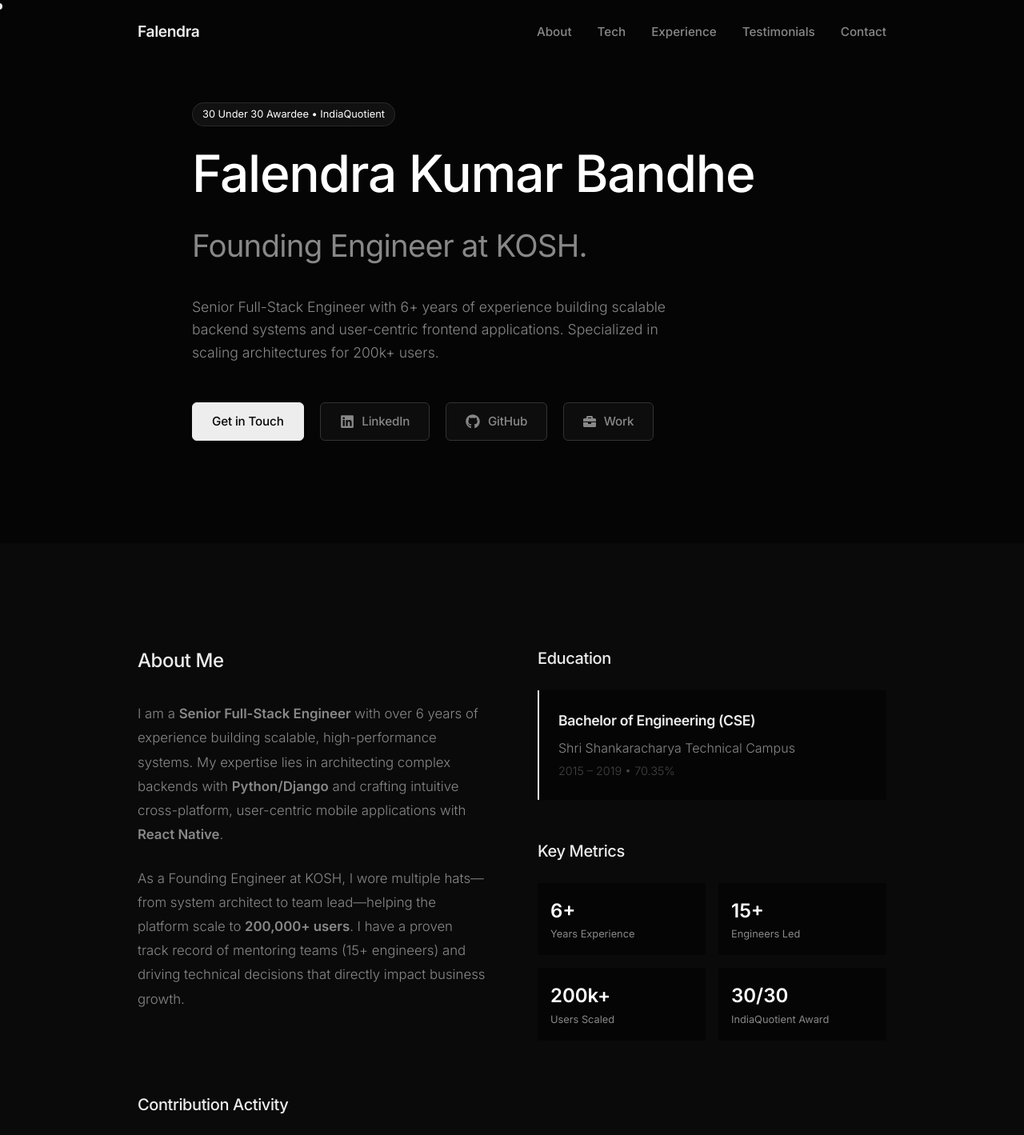
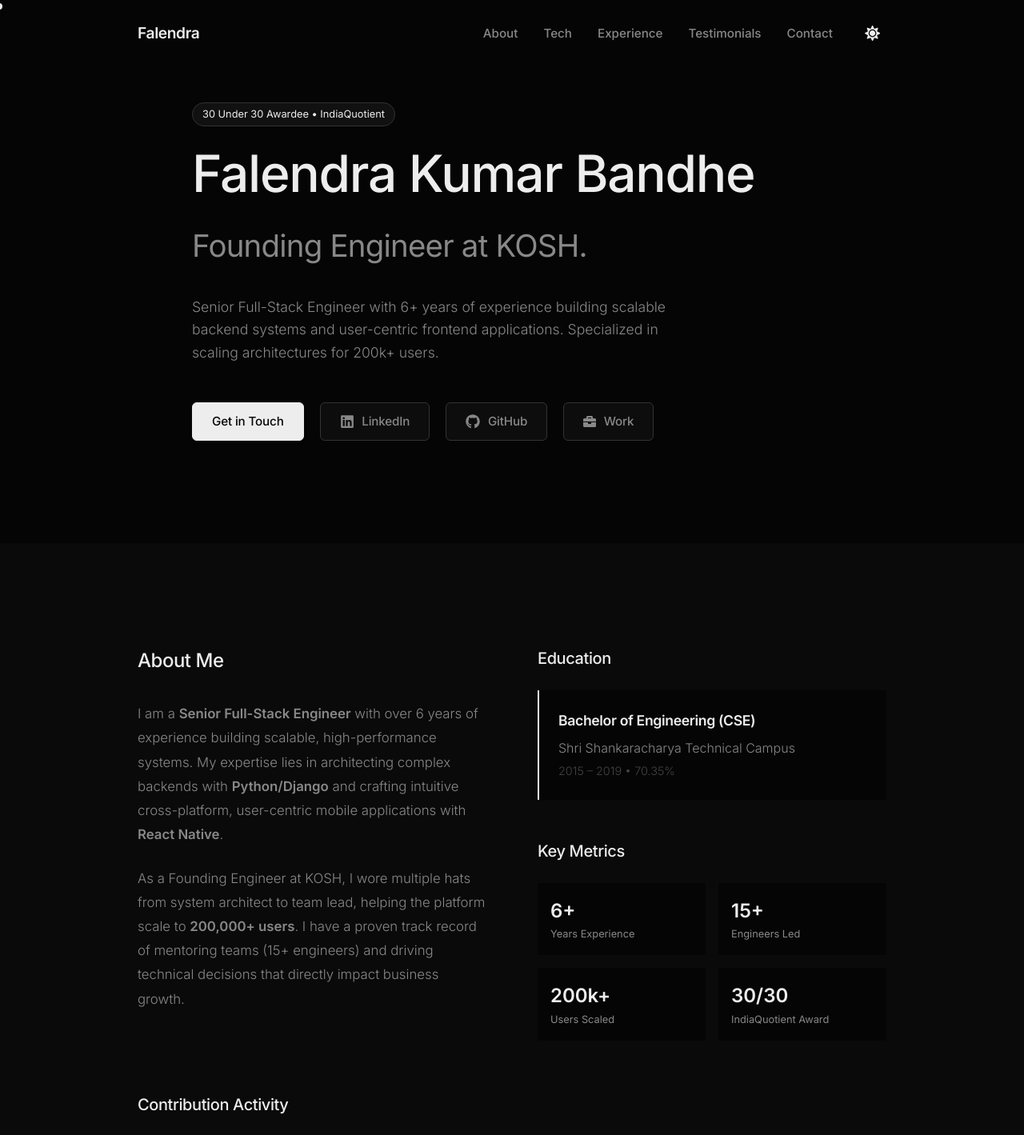
Before and after one commit to falendra/portfolio, a React (Vite) app: page / in a window 1280 px wide. Shown: the top 1419 px of the page at 80% size. Built offline with nearby package versions, Linux system fonts and the light colour scheme.

Commit message:
feat: Implement dark/light theme toggle, update UI to use CSS variables,

```diff
--- a/src/components/About.jsx
+++ b/src/components/About.jsx
@@ -16,7 +16,7 @@
                         My expertise lies in architecting complex backends with <strong>Python/Django</strong> and crafting intuitive cross-platform, user-centric mobile applications with <strong>React Native</strong>.
                     </p>
                     <p style={{ marginBottom: '1.5rem', fontSize: '1.05rem', lineHeight: '1.8' }}>
-                        As a Founding Engineer at KOSH, I wore multiple hats—from system architect to team lead—helping the platform scale to <strong>200,000+ users</strong>.
+                        As a Founding Engineer at KOSH, I wore multiple hats from system architect to team lead, helping the platform scale to <strong>200,000+ users</strong>.
                         I have a proven track record of mentoring teams (15+ engineers) and driving technical decisions that directly impact business growth.
                     </p>
                 </motion.div>
@@ -41,19 +41,19 @@
                     <h3 style={{ fontSize: '1.25rem', marginTop: '3rem', marginBottom: '1.5rem', color: 'var(--text-primary)' }}>Key Metrics</h3>
                     <div className="metrics-grid" style={{ display: 'grid', gap: '1rem' }}>
                         <div style={{ background: 'var(--bg-primary)', padding: '1rem', borderRadius: '4px' }}>
-                            <div style={{ fontSize: '1.5rem', fontWeight: 700, color: '#fff' }}>6+</div>
+                            <div style={{ fontSize: '1.5rem', fontWeight: 700, color: 'var(--text-primary)' }}>6+</div>
                             <div style={{ fontSize: '0.8rem', color: 'var(--text-secondary)' }}>Years Experience</div>
                         </div>
                         <div style={{ background: 'var(--bg-primary)', padding: '1rem', borderRadius: '4px' }}>
-                            <div style={{ fontSize: '1.5rem', fontWeight: 700, color: '#fff' }}>15+</div>
+                            <div style={{ fontSize: '1.5rem', fontWeight: 700, color: 'var(--text-primary)' }}>15+</div>
                             <div style={{ fontSize: '0.8rem', color: 'var(--text-secondary)' }}>Engineers Led</div>
                         </div>
                         <div style={{ background: 'var(--bg-primary)', padding: '1rem', borderRadius: '4px' }}>
-                            <div style={{ fontSize: '1.5rem', fontWeight: 700, color: '#fff' }}>200k+</div>
+                            <div style={{ fontSize: '1.5rem', fontWeight: 700, color: 'var(--text-primary)' }}>200k+</div>
                             <div style={{ fontSize: '0.8rem', color: 'var(--text-secondary)' }}>Users Scaled</div>
                         </div>
                         <div style={{ background: 'var(--bg-primary)', padding: '1rem', borderRadius: '4px' }}>
-                            <div style={{ fontSize: '1.5rem', fontWeight: 700, color: '#fff' }}>30/30</div>
+                            <div style={{ fontSize: '1.5rem', fontWeight: 700, color: 'var(--text-primary)' }}>30/30</div>
                             <div style={{ fontSize: '0.8rem', color: 'var(--text-secondary)' }}>IndiaQuotient Award</div>
                         </div>
                     </div>
--- a/src/components/Hero.jsx
+++ b/src/components/Hero.jsx
@@ -15,11 +15,11 @@
                             display: 'inline-block',
                             padding: '0.25rem 0.75rem',
                             borderRadius: '100px',
-                            background: 'rgba(255,255,255,0.05)',
-                            color: '#fff',
+                            background: 'var(--bg-card)',
+                            color: 'var(--text-primary)',
                             fontSize: '0.8rem',
                             marginBottom: '1.5rem',
-                            border: '1px solid rgba(255,255,255,0.1)'
+                            border: '1px solid var(--accent-subtle)'
                         }}>
                             30 Under 30 Awardee • IndiaQuotient
                         </span>
@@ -28,7 +28,7 @@
                             fontWeight: 500,
                             lineHeight: 1.1,
                             marginBottom: '1.5rem',
-                            color: '#fff'
+                            color: 'var(--text-primary)'
                         }}>
                             Falendra Kumar Bandhe
                         </h1>
--- a/src/components/Navbar.jsx
+++ b/src/components/Navbar.jsx
@@ -1,10 +1,11 @@
 import { useState, useEffect } from 'react';
 import { motion, useScroll, useMotionValueEvent, AnimatePresence } from 'framer-motion';
-import { FaBars, FaTimes } from 'react-icons/fa';
+import { FaBars, FaTimes, FaSun, FaMoon } from 'react-icons/fa';
 
 const Navbar = () => {
     const [hidden, setHidden] = useState(false);
     const [isOpen, setIsOpen] = useState(false);
+    const [theme, setTheme] = useState(localStorage.getItem('theme') || 'dark');
     const { scrollY } = useScroll();
 
     useMotionValueEvent(scrollY, "change", (latest) => {
@@ -15,6 +16,15 @@
             setHidden(false);
         }
     });
+
+    useEffect(() => {
+        document.documentElement.setAttribute('data-theme', theme);
+        localStorage.setItem('theme', theme);
+    }, [theme]);
+
+    const toggleTheme = () => {
+        setTheme(theme === 'dark' ? 'light' : 'dark');
+    };
 
     // Lock body scroll when mobile menu is open
     useEffect(() => {
@@ -29,14 +39,18 @@
         <motion.nav
             className={`navbar ${hidden ? 'hidden' : ''}`}
             style={{
-                background: scrollY.get() > 50 || isOpen ? 'rgba(5,5,5,0.9)' : 'transparent',
-                backdropFilter: scrollY.get() > 50 || isOpen ? 'blur(10px)' : 'none'
+                background: scrollY.get() > 50 || isOpen ?
+                    (theme === 'dark' ? 'rgba(5,5,5,0.9)' : 'rgba(255,255,255,0.9)')
+                    : 'transparent',
+                backdropFilter: scrollY.get() > 50 || isOpen ? 'blur(10px)' : 'none',
+                boxShadow: scrollY.get() > 50 ? '0 1px 0 var(--accent-subtle)' : 'none'
             }}
         >
             <div className="container nav-container">
-                <div className="logo">Falendra</div>
+                <div className="logo" style={{ color: 'var(--text-primary)' }}>Falendra</div>
 
                 {/* Desktop Menu */}
+                <div style={{ display: 'flex', alignItems: 'center', gap: '2rem' }}>
                     <ul className="nav-links desktop-menu">
                         <li><a href="#about" className="nav-link">About</a></li>
                         <li><a href="#skills" className="nav-link">Tech</a></li>
@@ -45,9 +59,30 @@
                         <li><a href="#contact" className="nav-link">Contact</a></li>
                     </ul>
 
+                    <button
+                        onClick={toggleTheme}
+                        style={{
+                            background: 'transparent',
+                            border: 'none',
+                            color: 'var(--text-primary)',
+                            cursor: 'pointer',
+                            fontSize: '1.2rem',
+                            display: 'flex',
+                            alignItems: 'center',
+                            padding: '0.5rem',
+                            borderRadius: '50%',
+                            transition: 'all 0.3s ease'
+                        }}
+                        className="desktop-menu"
+                        aria-label="Toggle Theme"
+                    >
+                        {theme === 'dark' ? <FaSun /> : <FaMoon />}
+                    </button>
+
                     {/* Mobile Toggle */}
-                <div className="mobile-toggle" onClick={() => setIsOpen(!isOpen)}>
+                    <div className="mobile-toggle" onClick={() => setIsOpen(!isOpen)} style={{ color: 'var(--text-primary)' }}>
                         {isOpen ? <FaTimes size={24} /> : <FaBars size={24} />}
+                    </div>
                 </div>
 
                 {/* Mobile Menu */}
@@ -59,6 +94,7 @@
                             animate={{ opacity: 1, height: '100vh' }}
                             exit={{ opacity: 0, height: 0 }}
                             transition={{ duration: 0.3 }}
+                            style={{ background: 'var(--bg-primary)' }}
                         >
                             <ul className="mobile-nav-links">
                                 <li><a href="#about" onClick={() => setIsOpen(false)}>About</a></li>
@@ -66,6 +102,25 @@
                                 <li><a href="#work" onClick={() => setIsOpen(false)}>Experience</a></li>
                                 <li><a href="#testimonials" onClick={() => setIsOpen(false)}>Testimonials</a></li>
                                 <li><a href="#contact" onClick={() => setIsOpen(false)}>Contact</a></li>
+                                <li style={{ marginTop: '1rem' }}>
+                                    <button
+                                        onClick={toggleTheme}
+                                        style={{
+                                            background: 'var(--bg-secondary)',
+                                            border: '1px solid var(--accent-subtle)',
+                                            color: 'var(--text-primary)',
+                                            padding: '0.75rem 1.5rem',
+                                            borderRadius: '50px',
+                                            display: 'flex',
+                                            alignItems: 'center',
+                                            gap: '0.5rem',
+                                            fontSize: '1rem',
+                                            cursor: 'pointer'
+                                        }}
+                                    >
+                                        {theme === 'dark' ? <><FaSun /> Light Mode</> : <><FaMoon /> Dark Mode</>}
+                                    </button>
+                                </li>
                             </ul>
                         </motion.div>
                     )}
--- a/src/index.css
+++ b/src/index.css
@@ -20,6 +20,20 @@
     --radius-card: 8px;
 
     --transition-smooth: all 0.4s cubic-bezier(0.16, 1, 0.3, 1);
+}
+
+[data-theme='light'] {
+    --bg-primary: #fafafa;
+    --bg-secondary: #ffffff;
+    --bg-card: #ffffff;
+
+    --text-primary: #171717;
+    --text-secondary: #525252;
+    --text-tertiary: #737373;
+
+    --accent-primary: #000000;
+    --accent-subtle: #e5e5e5;
+    --accent-glow: rgba(0, 0, 0, 0.05);
 }
 
 * {
```
Lines whose indentation alone changed are shown as unchanged.
